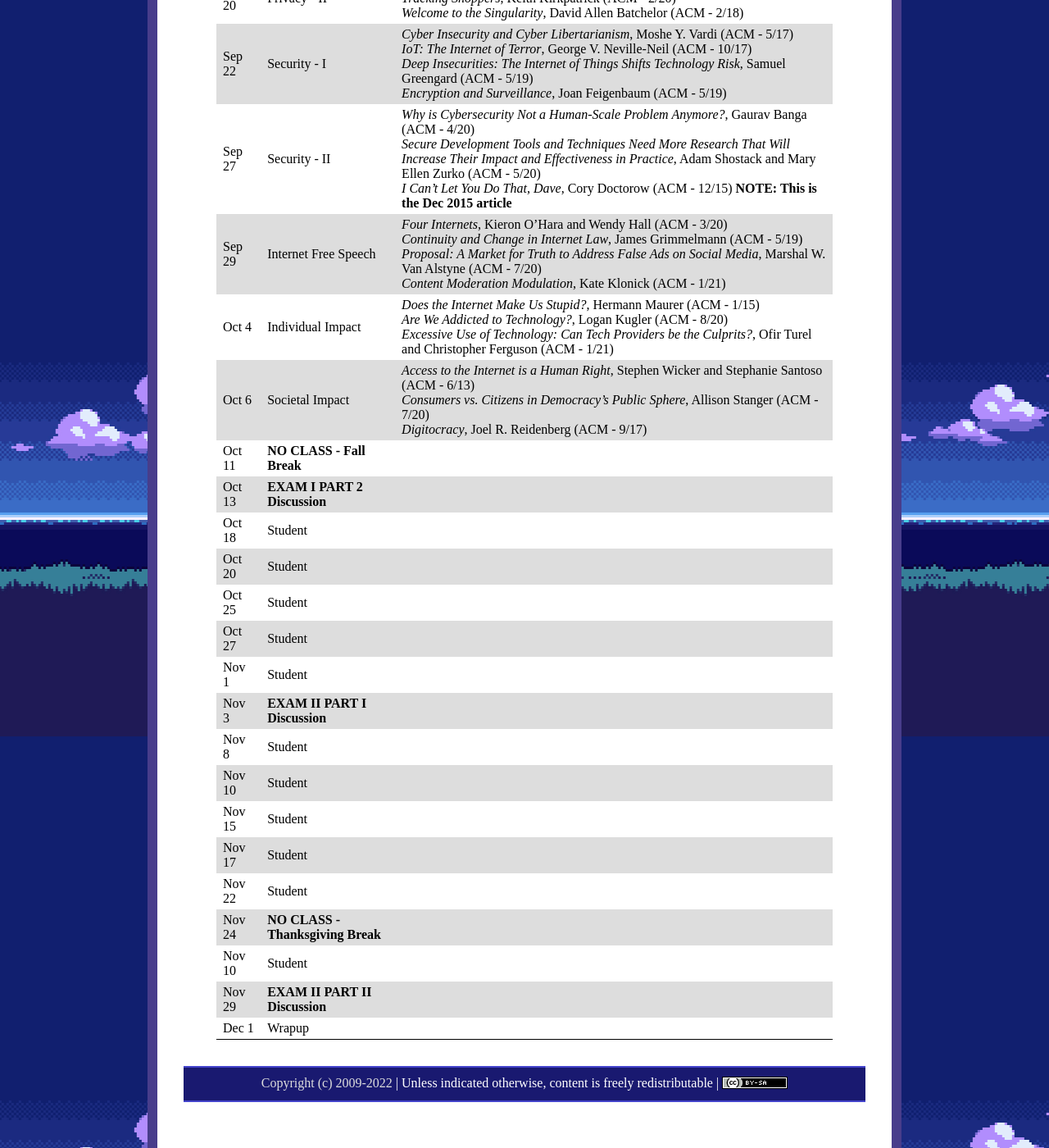
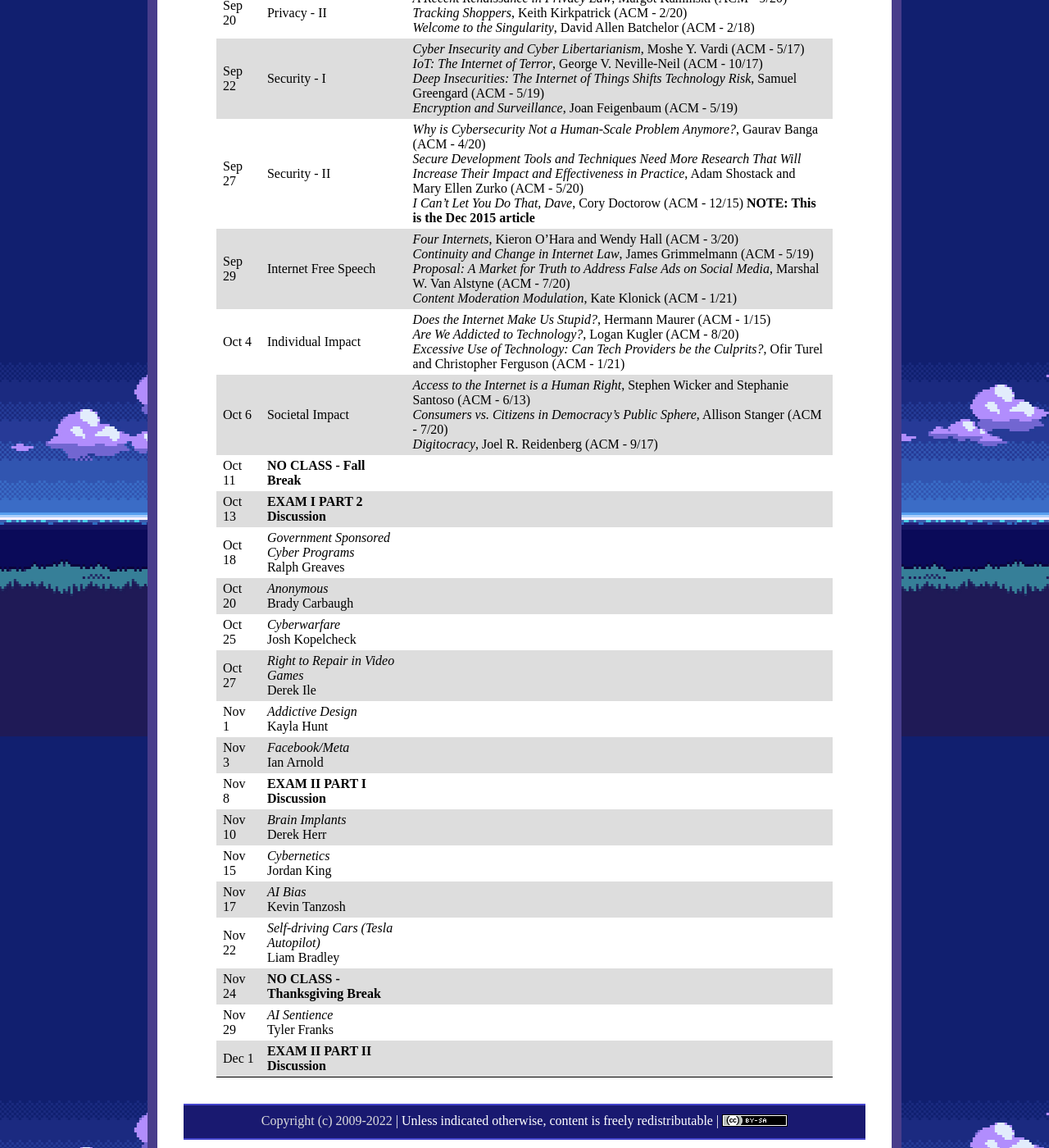
Before and after one commit to ycpcs/cs456-fall2022, a Jekyll site: the page built from schedule/index.md, in a window 1280 px wide and 1400 px high, scrolled down 902 px. Shown: the whole window at 82% size. Built offline with Jekyll 4.4.1, drawn with Linux system fonts in a browser that asks for light colours.

Commit message:
add student topics
add student topics

```diff
--- a/schedule/index.md
+++ b/schedule/index.md
@@ -30,21 +30,20 @@ All reading materials can be accessed via [Schmidt Library](http://library.ycp.e
 > Oct 6   | Societal Impact      | *Access to the Internet is a Human Right*, Stephen Wicker and Stephanie Santoso (ACM - 6/13) <br /> *Consumers vs. Citizens in Democracy's Public Sphere*, Allison Stanger (ACM - 7/20) <br /> *Digitocracy*, Joel R. Reidenberg (ACM - 9/17)|
 > Oct 11  | **NO CLASS - Fall Break** |  |
 > Oct 13  | **EXAM I PART 2 Discussion** |  |
-> Oct 18  | Student |  |
-> Oct 20  | Student |  |
-> Oct 25  | Student |  |
-> Oct 27  | Student |  |
-> Nov 1   | Student |  |
-> Nov 3   | **EXAM II PART I Discussion** |  |
-> Nov 8   | Student |  |
-> Nov 10  | Student |  |
-> Nov 15  | Student |  |
-> Nov 17  | Student |  |
-> Nov 22  | Student |  |
+> Oct 18  | *Government Sponsored Cyber Programs* <br /> Ralph Greaves |  |
+> Oct 20  | *Anonymous* <br /> Brady Carbaugh |  |
+> Oct 25  | *Cyberwarfare* <br /> Josh Kopelcheck |  |
+> Oct 27  | *Right to Repair in Video Games* <br /> Derek Ile |  |
+> Nov 1   | *Addictive Design* <br /> Kayla Hunt |  |
+> Nov 3   | *Facebook/Meta* <br /> Ian Arnold |  |
+> Nov 8   | **EXAM II PART I Discussion** |  |
+> Nov 10  | *Brain Implants* <br /> Derek Herr |  |
+> Nov 15  | *Cybernetics* <br /> Jordan King |  |
+> Nov 17  | *AI Bias* <br /> Kevin Tanzosh |  |
+> Nov 22  | *Self-driving Cars (Tesla Autopilot)* <br /> Liam Bradley |  |
 > Nov 24  | **NO CLASS - Thanksgiving Break** |  |
-> Nov 10  | Student |  |
-> Nov 29  | **EXAM II PART II Discussion** |  |
-> Dec 1   | Wrapup |  |
+> Nov 29  | *AI Sentience* <br /> Tyler Franks |  |
+> Dec 1   | **EXAM II PART II Discussion** |  |
 
 
 <!--
```
